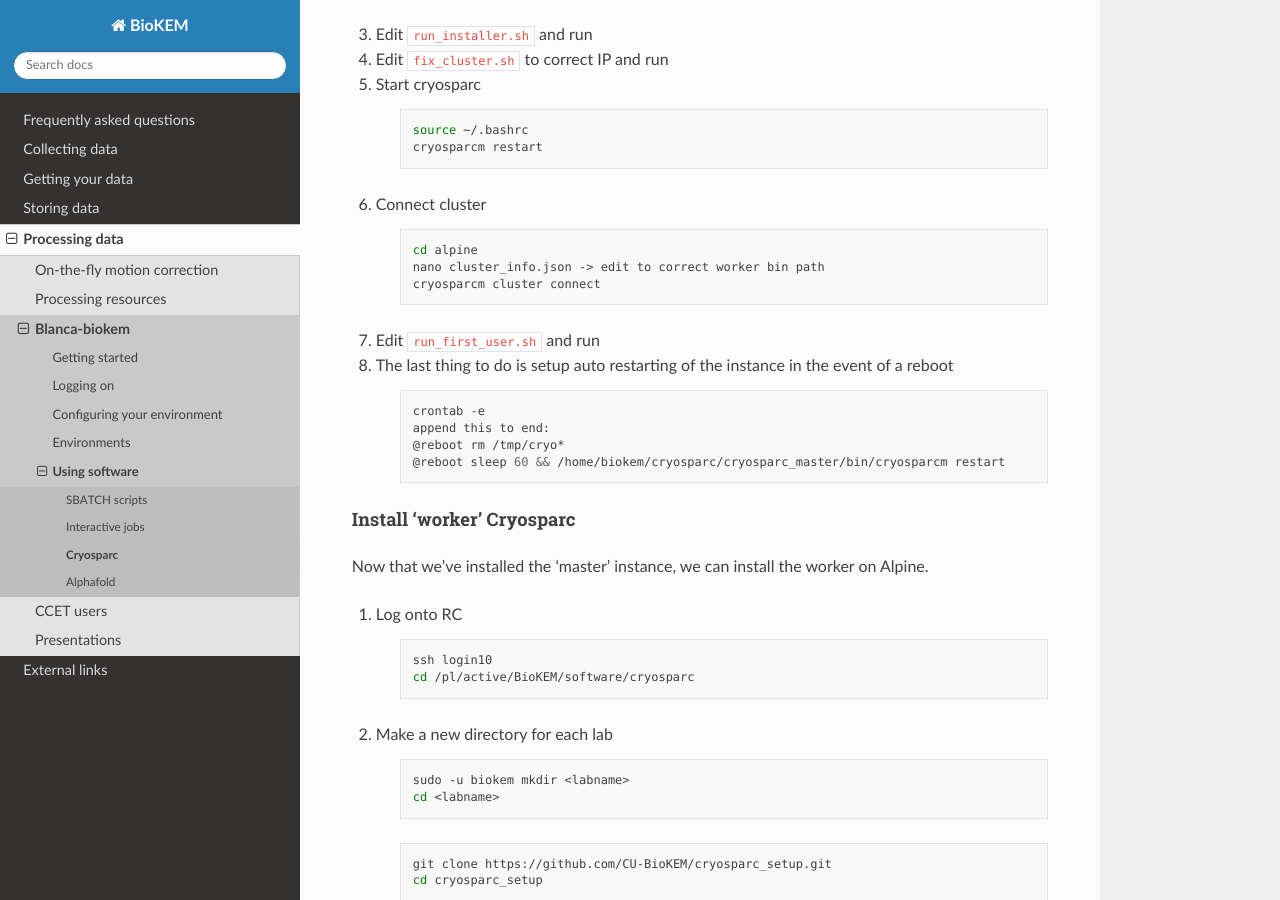
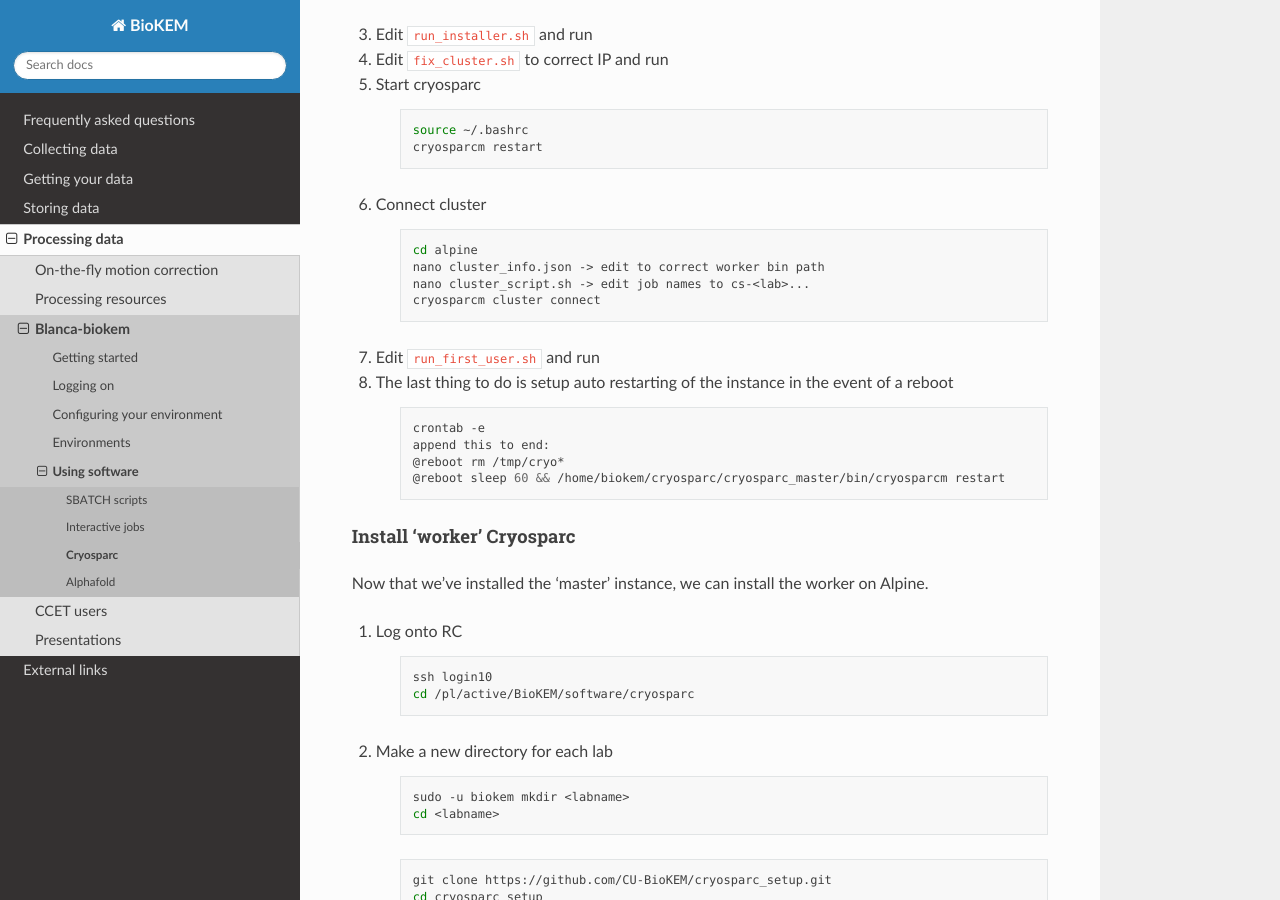
Before and after one commit to CU-BioKEM/user-guide, a Sphinx documentation site: the page built from docs/source/processing/using_software/cryosparc.rst, in a window 1280 px wide and 900 px high, scrolled down 4084 px. Built offline with Sphinx 7.4.7 and the Read the Docs theme 2.0.0, drawn with Linux system fonts in a browser that asks for light colours.

Commit message:
updated cryosparc

```diff
--- a/docs/source/processing/using_software/cryosparc.rst
+++ b/docs/source/processing/using_software/cryosparc.rst
@@ -239,6 +239,7 @@ But we need to make a few important changes for this to work.
 
       cd alpine
       nano cluster_info.json -> edit to correct worker bin path
+      nano cluster_script.sh -> edit job names to cs-<lab>...
       cryosparcm cluster connect
 
 #. Edit ``run_first_user.sh`` and run
```
